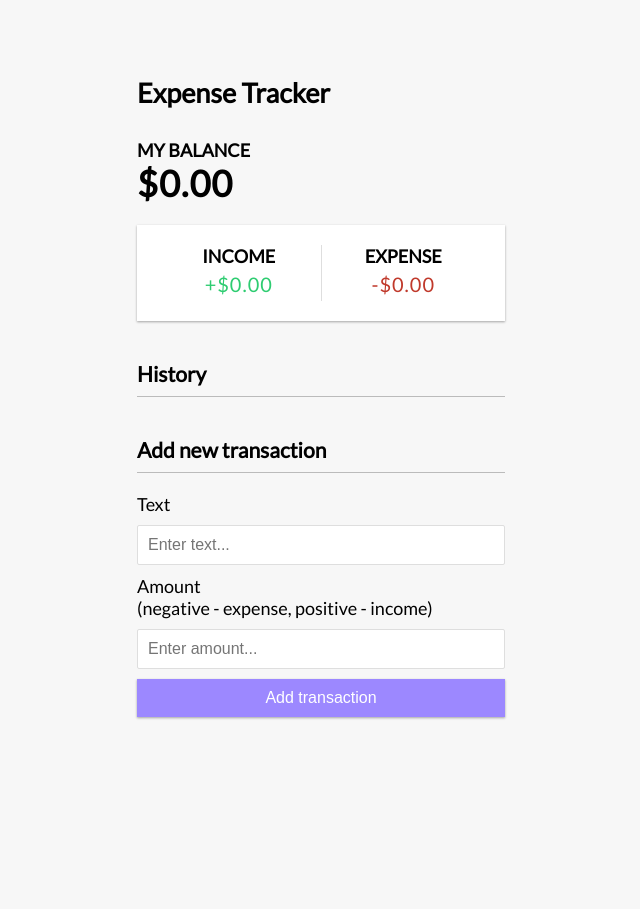
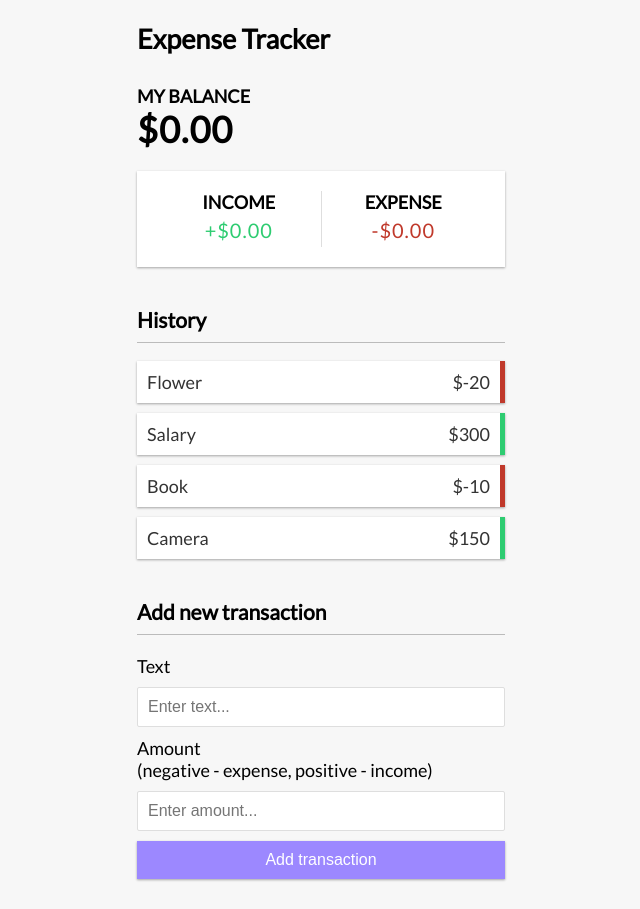
Before and after one commit to Olzhas92/vue-expense-tracker, a Vue app: page / in a window 1280 px wide. Shown: the whole page, without its empty margins (319-959 px from the left). Before the commit the page ends 800 px from the top, so only its background shows below. Built offline with nearby package versions, Linux system fonts and the light colour scheme.

Commit message:
creating state in App and pass data as props to children

```diff
--- a/src/App.vue
+++ b/src/App.vue
@@ -4,7 +4,7 @@
     <div class="container">
       <Balance />
       <IncomeExpenses />
-      <TransactionList />
+      <TransactionList :transactions="transactions" />
       <AddTransaction />
     </div>
   </div>
@@ -16,6 +16,14 @@ import Balance from "./components/Balance.vue";
 import IncomeExpenses from "./components/IncomeExpenses.vue";
 import TransactionList from "./components/TransactionList.vue";
 import AddTransaction from "./components/AddTransaction.vue";
+
+import { ref } from "vue";
+const transactions = ref([
+  { id: 1, text: "Flower", amount: -20 },
+  { id: 2, text: "Salary", amount: 300 },
+  { id: 3, text: "Book", amount: -10 },
+  { id: 4, text: "Camera", amount: 150 },
+]);
 </script>
 
 <style lang="scss" scoped></style>
--- a/src/components/TransactionList.vue
+++ b/src/components/TransactionList.vue
@@ -1,15 +1,22 @@
 <template>
   <h3>History</h3>
   <ul id="list" class="list">
-    <!-- <li class="minus">
-      Cash <span>-$400</span><button class="delete-btn">x</button>
+    <li
+      v-for="item in transactions"
+      :key="item.id"
+      :class="item.amount > 0 ? 'plus' : 'minus'"
+    >
+      {{ item.text }} <span>${{ item.amount }}</span
+      ><button class="delete-btn">x</button>
     </li>
-    <li class="plus">
-      Cash <span>-$400</span><button class="delete-btn">x</button>
-    </li> -->
   </ul>
 </template>
 
-<script setup></script>
+<script setup>
+import { defineProps } from "vue";
+const props = defineProps({
+  transactions: { type: Array, required: true },
+});
+</script>
 
-<style lang="scss" scoped></style>
+<style lang="css" scoped></style>
```
